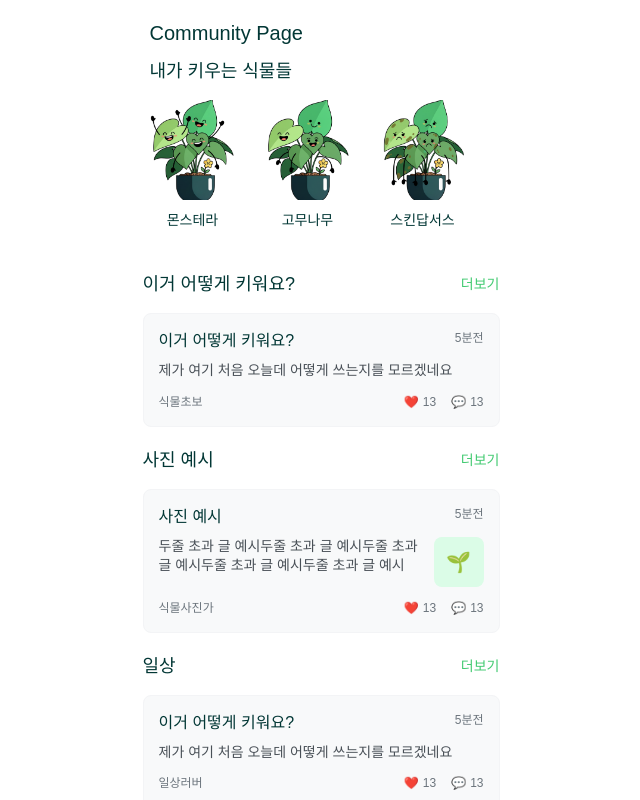
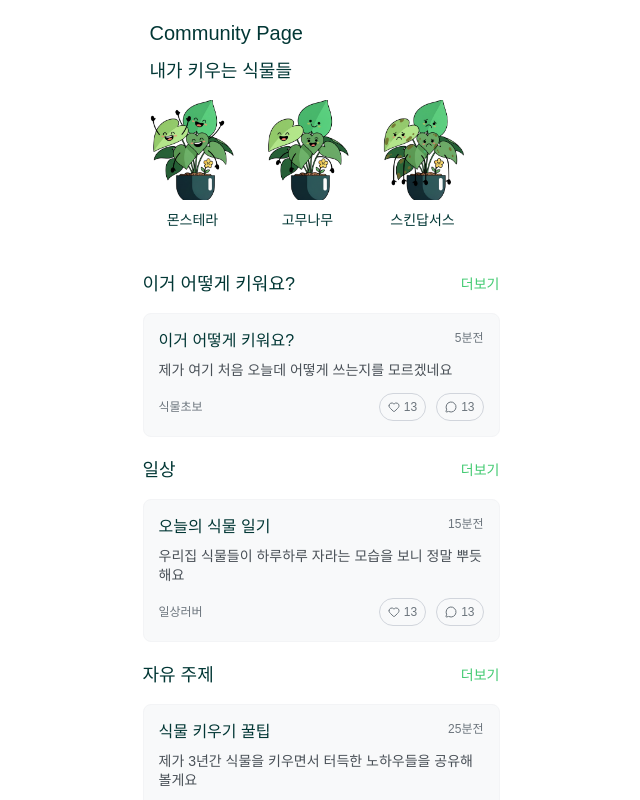
Before and after one commit to daybreaker42/KU-hackathon-2025, a Next.js app in the folder client/: page /community in a window 1280 px wide. Shown: the top 800 px of the page, without its empty margins (319-959 px from the left). Built offline with nearby package versions, Linux system fonts and the light colour scheme.

Commit message:
design: lucide react로 좋아요, 댓글 버튼 설정, 둘레에 border 추가, 커뮤니티 카테고리 설정 완료

```diff
--- a/client/app/community/page.tsx
+++ b/client/app/community/page.tsx
@@ -17,11 +17,11 @@ export default function CommunityPage() {
           category="question"
         />
 
-        {/* 사진 예시 섹션 */}
-        <CommunitySection
-          title="사진 예시"
-          category="photo"
-        />
+        {/* 식물별 카테고리 섹션 */}
+        {/* <CommunitySection
+          title="식물별 카테고리"
+          category="plant"
+        /> */}
 
         {/* 일상 섹션 */}
         <CommunitySection
--- a/client/app/types/community/community.ts
+++ b/client/app/types/community/community.ts
@@ -12,6 +12,7 @@ export interface CommunityPost {
   timeAgo: string;
   likes: number;
   comments: number;
-  category: 'question' | 'photo' | 'daily' | 'free';
+  category: 'question' | 'daily' | 'free' | 'plant'; // 'photo' 제거, 'plant' 추가
   hasImage?: boolean;
+  plant?: Plant; // 식물별 카테고리인 경우 식물 정보 추가
 }
--- a/client/components/community/CommunitySection.tsx
+++ b/client/components/community/CommunitySection.tsx
@@ -1,12 +1,17 @@
 'use client';
 
-import { CommunityPost } from '@/app/types/community/community';
+import { CommunityPost, Plant } from '@/app/types/community/community'; // Plant 타입 import 추가
 import { useEffect, useState } from 'react';
+import { Heart, MessageCircle } from 'lucide-react'; // lucide-react 아이콘 import 추가
 
-// 게시글 데이터 타입 정의
+// Mock 식물 데이터 추가
+const mockPlants: Plant[] = [
+  { id: 1, name: "몬스테라", imageUrl: "/plants/monstera.jpg" },
+  { id: 2, name: "산세베리아", imageUrl: "/plants/sansevieria.jpg" },
+  { id: 3, name: "스킨답서스", imageUrl: "/plants/pothos.jpg" }
+];
 
-
-// Mock 데이터
+// Mock 데이터 수정 - 카테고리 구조 개선
 const mockPosts: CommunityPost[] = [
   {
     id: 1,
@@ -16,46 +21,48 @@ const mockPosts: CommunityPost[] = [
     timeAgo: "5분전",
     likes: 13,
     comments: 13,
-    category: 'question'
+    category: 'question' // 카테고리명 변경
   },
   {
     id: 2,
-    title: "사진 예시",
-    content: "두줄 초과 글 예시두줄 초과 글 예시두줄 초과 글 예시두줄 초과 글 예시두줄 초과 글 예시",
-    author: "식물사진가",
-    timeAgo: "5분전",
-    likes: 13,
-    comments: 13,
-    category: 'photo',
+    title: "몬스테라 잎이 노랗게 변해요",
+    content: "몬스테라를 키운지 2개월 정도 됐는데 잎 끝이 노랗게 변하기 시작했어요. 물은 일주일에 한 번 주고 있습니다.",
+    author: "식물러버",
+    timeAgo: "10분전",
+    likes: 8,
+    comments: 5,
+    category: 'plant', // 식물별 카테고리
+    plant: mockPlants[0], // 몬스테라 정보
     hasImage: true
   },
   {
     id: 3,
-    title: "이거 어떻게 키워요?",
-    content: "제가 여기 처음 오늘데 어떻게 쓰는지를 모르겠네요",
+    title: "오늘의 식물 일기",
+    content: "우리집 식물들이 하루하루 자라는 모습을 보니 정말 뿌듯해요",
     author: "일상러버",
-    timeAgo: "5분전",
+    timeAgo: "15분전",
     likes: 13,
     comments: 13,
     category: 'daily'
   },
   {
     id: 4,
-    title: "사진 예시",
-    content: "두줄 초과 글 예시두줄 초과 글 예시두줄 초과 글 예시",
-    author: "자세하기",
-    timeAgo: "5분전",
-    likes: 13,
-    comments: 13,
-    category: 'daily',
+    title: "산세베리아 분갈이 후기",
+    content: "드디어 산세베리아 분갈이를 완료했습니다! 뿌리가 생각보다 많이 자라있었어요.",
+    author: "분갈이마스터",
+    timeAgo: "20분전",
+    likes: 15,
+    comments: 8,
+    category: 'plant', // 식물별 카테고리
+    plant: mockPlants[1], // 산세베리아 정보
     hasImage: true
   },
   {
     id: 5,
-    title: "이거 어떻게 키워요?",
-    content: "제가 여기 처음 오늘데 어떻게 쓰는지를 모르겠네요",
+    title: "식물 키우기 꿀팁",
+    content: "제가 3년간 식물을 키우면서 터득한 노하우들을 공유해볼게요",
     author: "자유인",
-    timeAgo: "5분전",
+    timeAgo: "25분전",
     likes: 13,
     comments: 13,
     category: 'free'
@@ -64,11 +71,12 @@ const mockPosts: CommunityPost[] = [
 
 interface CommunitySectionProps {
   title: string;
-  category: 'question' | 'photo' | 'daily' | 'free';
+  category: 'question' | 'daily' | 'free' | 'plant'; // category 타입 수정
+  plantId?: number; // 식물별 카테고리인 경우 특정 식물 ID 필터링용
   showMoreButton?: boolean;
 }
 
-export default function CommunitySection({ title, category, showMoreButton = true }: CommunitySectionProps) {
+export default function CommunitySection({ title, category, plantId, showMoreButton = true }: CommunitySectionProps) {
   const [posts, setPosts] = useState<CommunityPost[]>([]);
   const [loading, setLoading] = useState(true);
 
@@ -81,8 +89,14 @@ export default function CommunitySection({ title, category, showMoreButton = tru
         // 네트워크 지연 시뮬레이션
         await new Promise(resolve => setTimeout(resolve, 500));
 
-        // 카테고리별 필터링
-        const filteredPosts = mockPosts.filter(post => post.category === category);
+        // 카테고리별 필터링 로직 개선
+        let filteredPosts = mockPosts.filter(post => post.category === category);
+
+        // 식물별 카테고리인 경우 특정 식물 ID로 추가 필터링
+        if (category === 'plant' && plantId) {
+          filteredPosts = filteredPosts.filter(post => post.plant?.id === plantId);
+        }
+
         setPosts(filteredPosts);
       } catch (error) {
         console.error('Error fetching posts:', error);
@@ -92,7 +106,7 @@ export default function CommunitySection({ title, category, showMoreButton = tru
     };
 
     fetchPosts();
-  }, [category]);
+  }, [category, plantId]); // plantId 의존성 추가
 
   if (loading) {
     return (
@@ -140,9 +154,17 @@ export default function CommunitySection({ title, category, showMoreButton = tru
           <div key={post.id} className="bg-[#F8F9FA] rounded-lg p-[15px] border border-gray-100">
             {/* 게시글 헤더 */}
             <div className="flex justify-between items-start mb-[8px]">
-              <h3 className="text-[#023735] font-medium text-[16px] flex-1 mr-[10px]">
-                {post.title}
-              </h3>
+              <div className="flex-1 mr-[10px]">
+                <h3 className="text-[#023735] font-medium text-[16px]">
+                  {post.title}
+                </h3>
+                {/* 식물별 카테고리인 경우 식물 이름 표시 */}
+                {post.category === 'plant' && post.plant && (
+                  <span className="inline-block bg-[#42CA71] text-white text-[10px] px-[6px] py-[2px] rounded-full mt-[4px]">
+                    {post.plant.name}
+                  </span>
+                )}
+              </div>
               <span className="text-[#6C757D] text-[12px] whitespace-nowrap">
                 {post.timeAgo}
               </span>
@@ -169,13 +191,15 @@ export default function CommunitySection({ title, category, showMoreButton = tru
               <span className="text-[#6C757D] text-[12px]">
                 {post.author}
               </span>
-              <div className="flex items-center space-x-[15px]">
-                <button className="flex items-center space-x-[4px] text-[#6C757D] text-[12px] hover:text-[#42CA71] transition-colors">
-                  <span>❤️</span>
+              <div className="flex items-center space-x-[10px]">
+                {/* 좋아요 버튼 - lucide-react 아이콘 적용 및 테두리 추가 */}
+                <button className="flex items-center space-x-[4px] text-[#6C757D] text-[12px] hover:text-[#42CA71] hover:border-[#42CA71] transition-colors border border-gray-300 rounded-full px-[8px] py-[4px]">
+                  <Heart size={12} />
                   <span>{post.likes}</span>
                 </button>
-                <button className="flex items-center space-x-[4px] text-[#6C757D] text-[12px] hover:text-[#42CA71] transition-colors">
-                  <span>💬</span>
+                {/* 댓글 버튼 - lucide-react 아이콘 적용 및 테두리 추가 */}
+                <button className="flex items-center space-x-[4px] text-[#6C757D] text-[12px] hover:text-[#42CA71] hover:border-[#42CA71] transition-colors border border-gray-300 rounded-full px-[8px] py-[4px]">
+                  <MessageCircle size={12} />
                   <span>{post.comments}</span>
                 </button>
               </div>
```
Also changed, not shown: client/package.json (+7 -6 lines), 1 other file (tests, documents, lock files or other folders).
